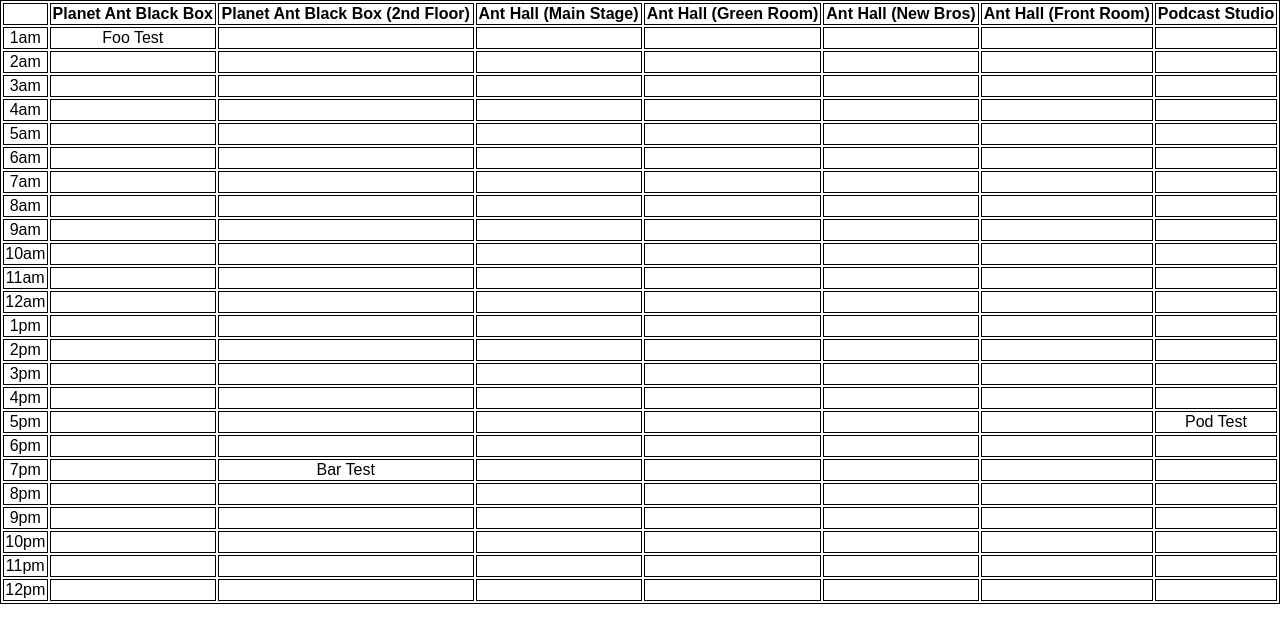
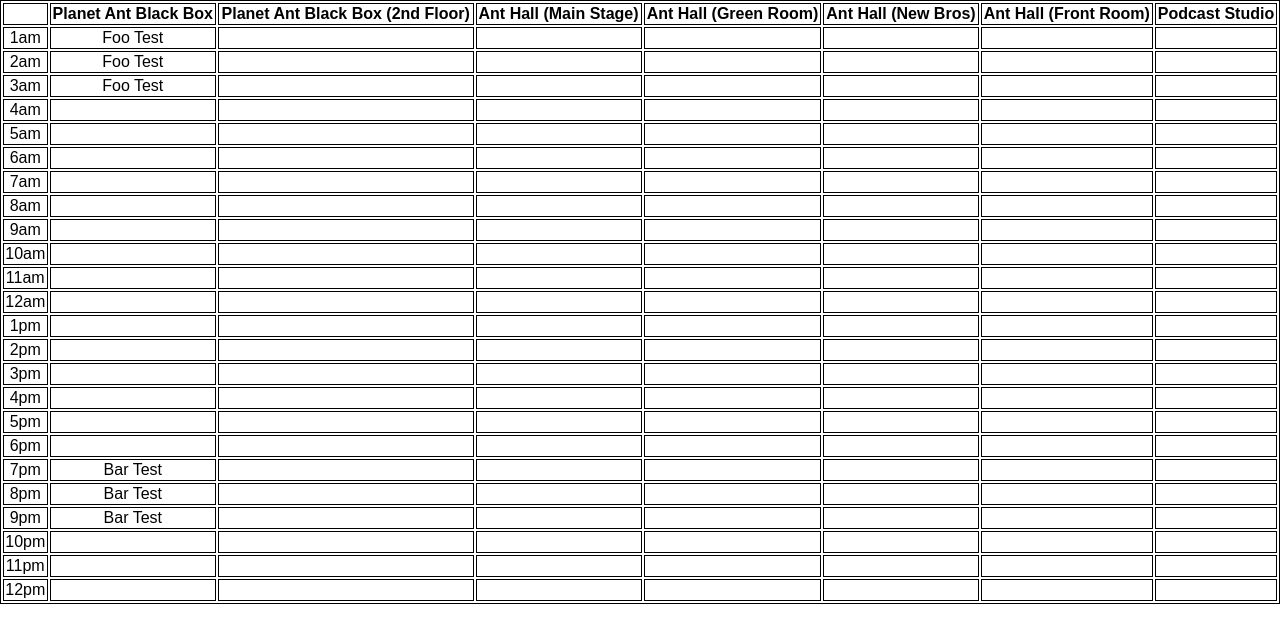
Before and after one commit to ickybodclay/venue-check, a React (Create React App) app: page / in a window 1280 px wide. Shown: the top 642 px of the page. Built offline with nearby package versions, Linux system fonts and the light colour scheme.

Commit message:
reworking state model, take 2

```diff
--- a/src/App.js
+++ b/src/App.js
@@ -10,44 +10,25 @@
     this.state = {
       venueData: {
         "Planet Ant Black Box" : {
-          address: "2357 Caniff St, Hamtramck, MI 48212",
-          eventsData: {
-            "1am": {
-              eventName: "Foo Test",
-            }
-          }
+          address: "2357 Caniff St, Hamtramck, MI 48212"
         },
         "Planet Ant Black Box (2nd Floor)" : {
-          address: "2357 Caniff St, Hamtramck, MI 48212",
-          eventsData: {
-            "7pm": {
-              eventName: "Bar Test",
-            }
-          }
+          address: "2357 Caniff St, Hamtramck, MI 48212"
         },
         "Ant Hall (Main Stage)" : {
           address: "2320 Caniff St, Hamtramck, MI 48212",
-          eventsData: {}
         },
         "Ant Hall (Green Room)" : {
           address: "2320 Caniff St, Hamtramck, MI 48212",
-          eventsData: {}
         },
         "Ant Hall (New Bros)" : {
           address: "2320 Caniff St, Hamtramck, MI 48212",
-          eventsData: {}
         },
         "Ant Hall (Front Room)" : {
           address: "2320 Caniff St, Hamtramck, MI 48212",
-          eventsData: {}
         },
         "Podcast Studio" : {
           address: "11831 Joseph Campau Ave, Hamtramck, MI 48212",
-          eventsData: {
-            "5pm": {
-              eventName: "Pod Test",
-            }
-          }
         }
       },
       timeData: [
@@ -75,7 +56,19 @@
         "10pm",
         "11pm",
         "12pm"
-      ]
+      ],
+      eventsData: {
+        "Planet Ant Black Box" : [
+          {
+            name: "Foo Test",
+            times: ["1am","2am","3am"]
+          },
+          {
+            name: "Bar Test",
+            times: ["7pm","8pm","9pm"]
+          }
+        ]
+      }
     }
   }
 
@@ -87,29 +80,29 @@
   }
 
   parseCalendarEventsResponse(response) {
-    // TODO clear old eventsData
-    //this.state.venueData.eventsData = {}
-    //this.setState({venueData})
+    // this.setState({
+    //   eventsData : {}
+    // });
 
-    response.items.map(event => {
+    response.items.forEach(event => {
       console.log(event)
       if (event.location) {
         //const venue = event.location
         //const eventName = event.summary
         if (event.start && event.end) {
+          // TODO figure out times for given range
           //const startTime = event.start.dateTime
           //const endTime = event.end.dateTime
           //newEvent.eventName = eventName
         }
       }
-      return 1
     });
   }
 
   render() {
     return (
       <div className="App">
-        <VenueTable venueData={this.state.venueData} timeData={this.state.timeData} />
+        <VenueTable venueData={this.state.venueData} timeData={this.state.timeData} eventsData={this.state.eventsData} />
       </div>
     );
   }
@@ -127,17 +120,29 @@
     });
     console.log(columns)
 
-    const rows = [];
+    const rows = []
     for (let i = 0; i < this.props.timeData.length; i++) {
       let children = []
-      let rowLabel = this.props.timeData[i]
-      children.push(<TimeCell key={i} time={this.props.timeData[i]} />) // time
+      const time = this.props.timeData[i]
+      children.push(<TimeCell key={i} time={this.props.timeData[i]} />)
       for (let j = 0; j < venues.length; j++) {
-        if (this.props.venueData[venues[j]].eventsData.hasOwnProperty(rowLabel)) {
-          children.push(<EventCell key={rowLabel + j} event={this.props.venueData[venues[j]].eventsData[rowLabel]} />) // event data
+        const venue = venues[j]
+        if (this.props.eventsData.hasOwnProperty(venue)) {
+          let timeFound = false
+          this.props.eventsData[venue].forEach(event => {
+            if(event.times.includes(time)) {
+              children.push(<EventCell key={time + j} event={event} />)
+              timeFound = true
+              return;
+            }
+          });
+
+          if (!timeFound) {
+            children.push(<EventCell key={time + j} event={null} />)
+          }
         }
         else {
-          children.push(<EventCell key={rowLabel + j} event={null} />)
+          children.push(<EventCell key={time + j} event={null} />)
         }
       }
       rows.push(<TimeRow key={i} children={children} />)
@@ -173,7 +178,7 @@
 
 class TimeCell extends React.Component {
   render() {
-    const time = this.props.time;
+    const time = this.props.time
     return (
       <td>{time}</td>
     );
@@ -182,10 +187,10 @@
 
 class EventCell extends React.Component {
   render() {
-    const event = this.props.event;
+    const event = this.props.event
     if (event) {
       return (
-        <td>{event.eventName}</td>
+        <td>{event.name}</td>
       );
     }
 
```
